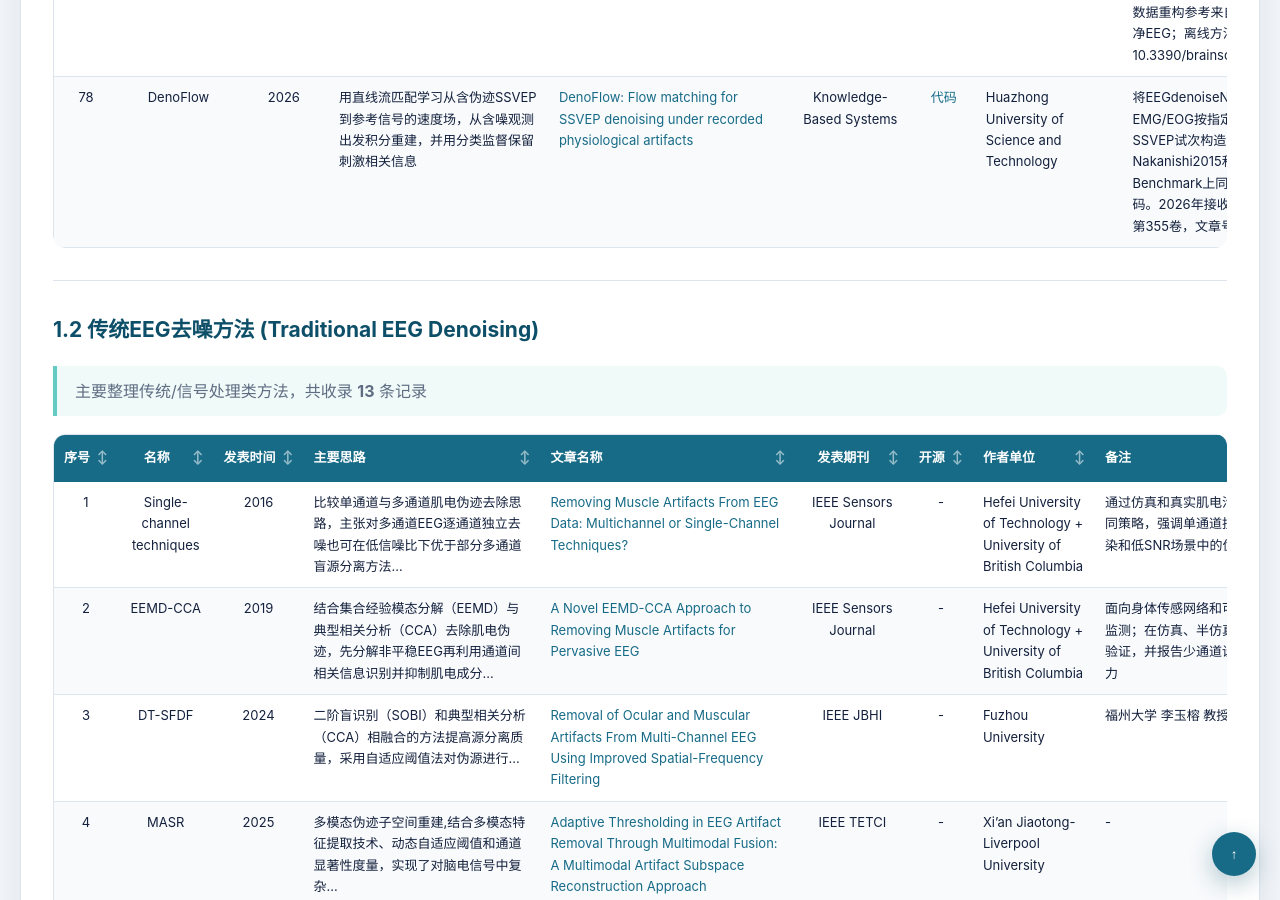
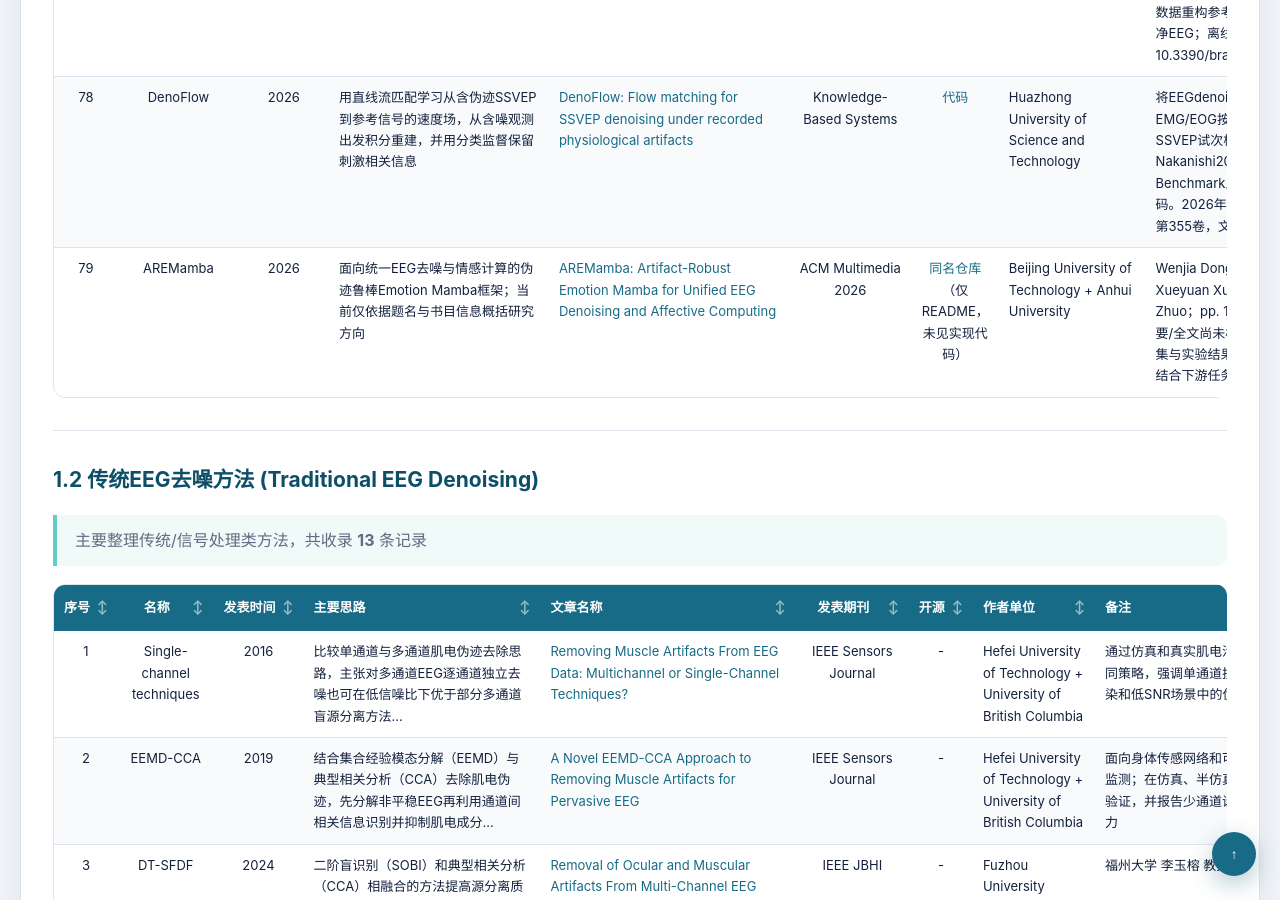
Before and after one commit to hanyilinn/EEG_Denoising_Review, a Jekyll site: the page built from docs/index.md, in a window 1280 px wide and 900 px high, scrolled down 10262 px. Built offline with Jekyll 4.4.1, drawn with Linux system fonts in a browser that asks for light colours; some of the changed text lies outside the part shown.

Commit message:
Add AREMamba to denoising and downstream task studies

```diff
--- a/docs/index.md
+++ b/docs/index.md
@@ -33,7 +33,7 @@
 
 #### 1.1.1 时间线总览
 
-> 共收录 **78** 条记录（截至2026年）
+> 共收录 **79** 条记录（截至2026年）
 
 | 年份 | 方法数量 |
 |:---:|:---:|
@@ -127,6 +127,7 @@
 | 76 | EEG-WNet | 2026 | 轻量级小波引导双分支网络：联合时域建模与小波先验学习，并通过跨注意力融合、残差引导细化和多尺度通道—空间注意力提升眼电伪迹重建质量与推理效率 | [EEG-WNet: A wavelet-guided dual-branch network for ocular artifact suppression in electroencephalogram](https://www.sciencedirect.com/science/article/pii/S1746809426021117) | Biomedical Signal Processing and Control | - | Tongji University | 以半合成EOG污染为主，并补充EMG和合成噪声实验；在EEGdenoiseNet上报告RRMSE_t=0.212、SNR=15.42 dB、CC=0.967，另在DEAP真实记录上做定性迁移；8.48M参数、CPU推理1.34 ms；在线发表于2026年，编入2027年卷；DOI: 10.1016/j.bspc.2026.111553 |
 | 77 | gated-MDS-rarWGAN | 2026 | 单通道眼电去噪：WGAN联合重构损失、多尺度卷积和时频双域特征提取；复用判别器分数作门控，仅对判为污染的片段去噪，其他片段保留原样 | [EOG Artifact Removal from EEG Using a Gated WGAN with Multi-Scale and Multi-Domain Feature Extraction](https://www.mdpi.com/2076-3425/16/10/1124) | Brain Sciences | 未确认 | Northwestern Polytechnical University（西北工业大学） | 2026-10-17发表；EEGdenoiseNet上RRMSE_t=0.189、RRMSE_f=0.183、CC=0.955；BCI Competition IV 2a上结合EEGNet验证运动想象分类，真实数据重构参考来自ICA而非真实干净EEG；离线方法；DOI: 10.3390/brainsci16101124 |
 | 78 | DenoFlow | 2026 | 用直线流匹配学习从含伪迹SSVEP到参考信号的速度场，从含噪观测出发积分重建，并用分类监督保留刺激相关信息 | [DenoFlow: Flow matching for SSVEP denoising under recorded physiological artifacts](https://doi.org/10.1016/j.knosys.2026.117288) | Knowledge-Based Systems | [代码](https://github.com/wzwvv/DenoFlow) | Huazhong University of Science and Technology | 将EEGdenoiseNet中实录的EMG/EOG按指定信噪比叠加到SSVEP试次构造配对样本；在Nakanishi2015和SSVEP Benchmark上同时评估重建与解码。2026年接收，编入2027年1月第355卷，文章号117288；[预印本](https://arxiv.org/abs/2610.08817) |
+| 79 | AREMamba | 2026 | 面向统一EEG去噪与情感计算的伪迹鲁棒Emotion Mamba框架；当前仅依据题名与书目信息概括研究方向 | [AREMamba: Artifact-Robust Emotion Mamba for Unified EEG Denoising and Affective Computing](https://doi.org/10.1145/3767308.3836370) | ACM Multimedia 2026 | [同名仓库](https://github.com/PaperCode-ARE/AREMamba)（仅README，未见实现代码） | Beijing University of Technology + Anhui University | Wenjia Dong、Zhijian Gong、Xueyuan Xu、Fulin Wei、Li Zhuo；pp. 1644–1653。完整摘要/全文尚未核实，具体结构、数据集与实验结果待补充；亦见“去噪结合下游任务”板块 |
 
 ---
 
@@ -190,6 +191,7 @@
 | 12 | MTGNet | 2026 | 先用EEGDenoiseNet学习通用去噪先验，再通过TACR-LoRA在MDD和疲劳分类任务中只依赖任务标签适配，目标是“去噪后下游分类仍有用”而不是单纯压低重构误差 | [MTGNet: A task-oriented and spectrally guided framework for EEG denoising](https://iopscience.iop.org/article/10.1088/1741-2552/ae9ef1) | JNE | - | Tianjin University + Tiangong University | 使用ShallowNet、TCNet、EEGNet做跨分类器验证，并做Dataset II/III跨数据集迁移；结果表明MTGNet不是只服务某一个分类器，但作者也承认真实任务只验证了MDD和疲劳，泛化到MI、睡眠、情绪、癫痫等还需进一步验证 |
 | 13 | SQI-GEDAI Benchmark | 2026 | 在统一无伪迹处理基线下系统比较9种自动EEG伪迹处理方法，并提出SQI引导的GEDAI，仅修正信号质量较差的通道—时间段，以减少对原始EEG的不必要改动... | [Automated Artifact Removal in EEG Age Prediction: A systematic comparison](https://arxiv.org/abs/2609.31195) | Arxiv | - | Yneuro + collaborating institutions | 在TUEG训练脑龄模型，并零目标域拟合地测试ds005385、LEMON和TDBRAIN；只有GEDAI与SQI-GEDAI在3种深度网络上稳定改善MAE和R²，其余方法平均无益或有害；SQI门控将中位修改比例由74.78%降至42.80%，说明伪迹处理必须用目标下游任务验证 |
 | 14 | DenoFlow | 2026 | 在流匹配去噪中加入SSVEP类别监督，让重建后的信号保留可解码的刺激信息，而非只优化波形误差 | [DenoFlow: Flow matching for SSVEP denoising under recorded physiological artifacts](https://doi.org/10.1016/j.knosys.2026.117288) | Knowledge-Based Systems | [代码](https://github.com/wzwvv/DenoFlow) | Huazhong University of Science and Technology | 在Nakanishi2015和SSVEP Benchmark上，用5种解码器与7种去噪基线比较，作者报告信号保真度与解码准确率均有改善；伪迹来自实录，但污染是受控叠加的，不等同于自然污染验证。2026年接收，编入2027年1月第355卷 |
+| 15 | AREMamba | 2026 | 研究EEG伪迹抑制与情感计算的统一建模，归入面向情绪识别的去噪研究；当前仅依据题名与书目信息概括研究方向 | [AREMamba: Artifact-Robust Emotion Mamba for Unified EEG Denoising and Affective Computing](https://doi.org/10.1145/3767308.3836370) | ACM Multimedia 2026 | [同名仓库](https://github.com/PaperCode-ARE/AREMamba)（仅README，未见实现代码） | Beijing University of Technology + Anhui University | Wenjia Dong、Zhijian Gong、Xueyuan Xu、Fulin Wei、Li Zhuo；pp. 1644–1653。关注去噪与下游情绪识别的联系；完整摘要/全文尚未核实，训练目标、评测协议及性能增益待补充 |
 
 ---
 
```
Also changed, not shown: other parts of docs/index.md (+2 -2 lines).
